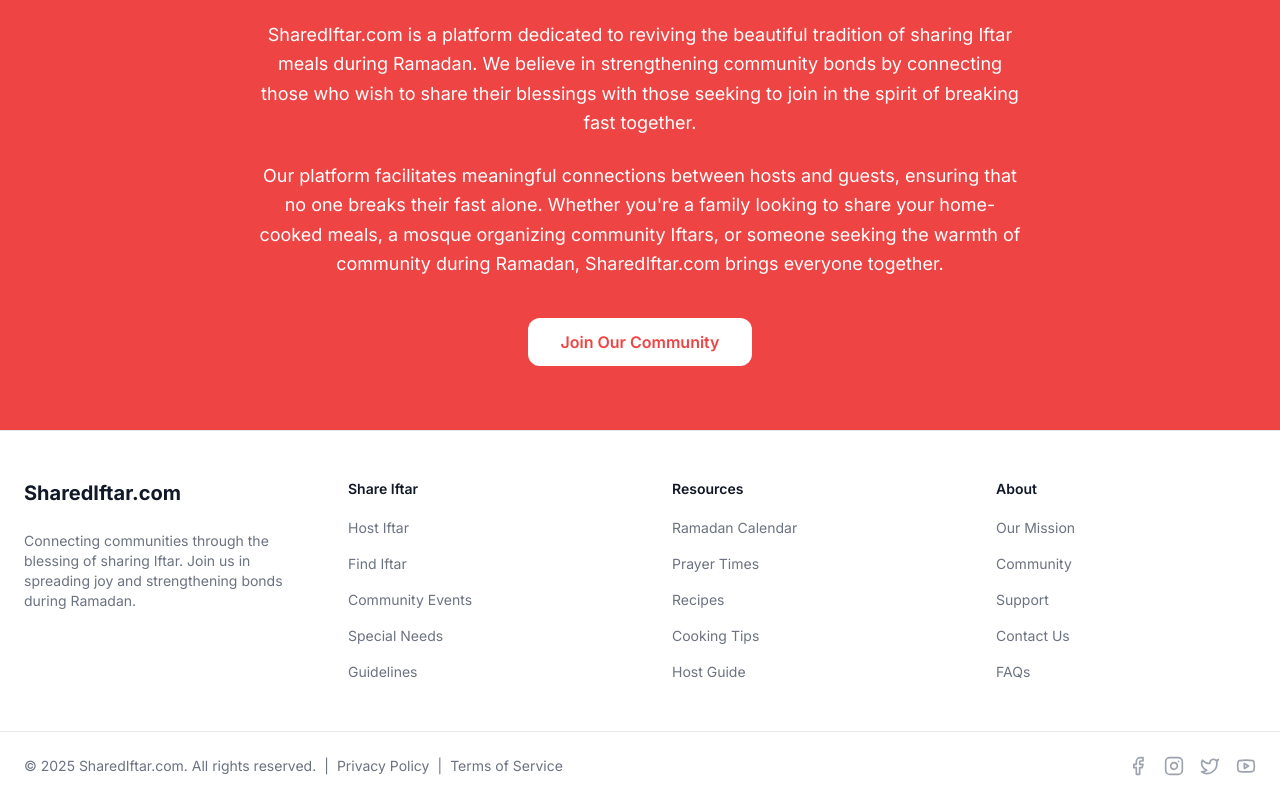
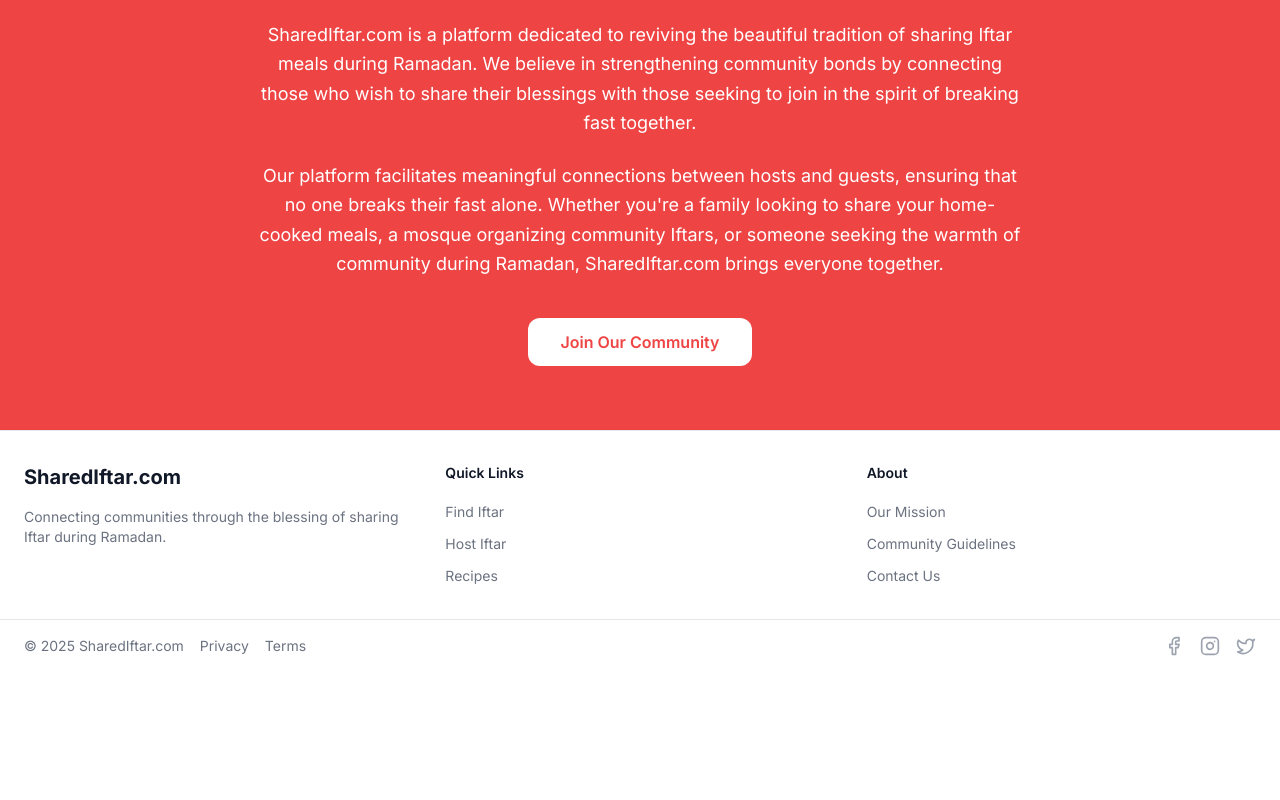
Before and after one commit to kolity/sharediftar.com, a Next.js app: page / in a window 1280 px wide. Shown: the part 1411-2211 px from the top of the page. After the commit the page ends 2083 px from the top, so only its background shows below. Built offline with nearby package versions, Linux system fonts and the light colour scheme.

Commit message:
footer updated

```diff
--- a/src/components/Footer.tsx
+++ b/src/components/Footer.tsx
@@ -1,44 +1,32 @@
 import React from 'react';
 import Link from 'next/link';
-import { Twitter, Instagram, Youtube, Facebook } from 'lucide-react';
+import { Twitter, Instagram, Facebook } from 'lucide-react';
 
 const Footer = () => {
   const columns = {
-    'Share Iftar': [
-      'Host Iftar',
-      'Find Iftar',
-      'Community Events',
-      'Special Needs',
-      'Guidelines'
-    ],
-    'Resources': [
-      'Ramadan Calendar',
-      'Prayer Times',
-      'Recipes',
-      'Cooking Tips',
-      'Host Guide'
+    'Quick Links': [
+      { name: 'Find Iftar', href: '/iftars' },
+      { name: 'Host Iftar', href: '/share' },
+      { name: 'Recipes', href: '/recipes' }
     ],
     'About': [
-      'Our Mission',
-      'Community',
-      'Support',
-      'Contact Us',
-      'FAQs'
+      { name: 'Our Mission', href: '/about' },
+      { name: 'Community Guidelines', href: '/guidelines' },
+      { name: 'Contact Us', href: '/contact' }
     ]
   };
 
   return (
     <footer className="bg-white border-t">
       <div className="max-w-7xl mx-auto">
-        <div className="grid grid-cols-1 md:grid-cols-4 gap-8 md:gap-16 px-6 py-8 md:py-12">
+        <div className="grid grid-cols-1 md:grid-cols-3 gap-8 px-6 py-8">
           {/* Brand Section */}
-          <div className="space-y-4 md:space-y-6">
+          <div className="space-y-4">
             <div className="flex items-center">
               <span className="text-xl font-bold text-gray-900">SharedIftar.com</span>
             </div>
             <p className="text-gray-500 text-sm">
-              Connecting communities through the blessing of sharing Iftar.
-              Join us in spreading joy and strengthening bonds during Ramadan.
+              Connecting communities through the blessing of sharing Iftar during Ramadan.
             </p>
           </div>
 
@@ -46,14 +34,14 @@ const Footer = () => {
           {Object.entries(columns).map(([title, items]) => (
             <div key={title} className="space-y-4">
               <h3 className="font-semibold text-sm text-gray-900">{title}</h3>
-              <ul className="grid grid-cols-2 md:grid-cols-1 gap-2 md:gap-3">
+              <ul className="space-y-2">
                 {items.map((item) => (
-                  <li key={item}>
+                  <li key={item.name}>
                     <Link
-                      href="#"
+                      href={item.href}
                       className="text-gray-500 hover:text-red-500 text-sm transition-colors"
                     >
-                      {item}
+                      {item.name}
                     </Link>
                   </li>
                 ))}
@@ -63,14 +51,12 @@ const Footer = () => {
         </div>
 
         {/* Copyright and Social Section */}
-        <div className="border-t px-6 py-6">
+        <div className="border-t px-6 py-4">
           <div className="flex flex-col md:flex-row justify-between items-center gap-4">
             <div className="text-gray-500 text-sm text-center md:text-left">
-              © {new Date().getFullYear()} SharedIftar.com. All rights reserved.
-              <span className="mx-2">|</span>
-              <Link href="/privacy" className="hover:text-red-500">Privacy Policy</Link>
-              <span className="mx-2">|</span>
-              <Link href="/terms" className="hover:text-red-500">Terms of Service</Link>
+              © {new Date().getFullYear()} SharedIftar.com
+              <Link href="/privacy" className="ml-4 hover:text-red-500">Privacy</Link>
+              <Link href="/terms" className="ml-4 hover:text-red-500">Terms</Link>
             </div>
             <div className="flex items-center gap-4">
               <Link href="#" className="text-gray-400 hover:text-red-500 transition-colors">
@@ -82,9 +68,6 @@ const Footer = () => {
               <Link href="#" className="text-gray-400 hover:text-red-500 transition-colors">
                 <Twitter className="w-5 h-5" />
               </Link>
-              <Link href="#" className="text-gray-400 hover:text-red-500 transition-colors">
-                <Youtube className="w-5 h-5" />
-              </Link>
             </div>
           </div>
         </div>
```
